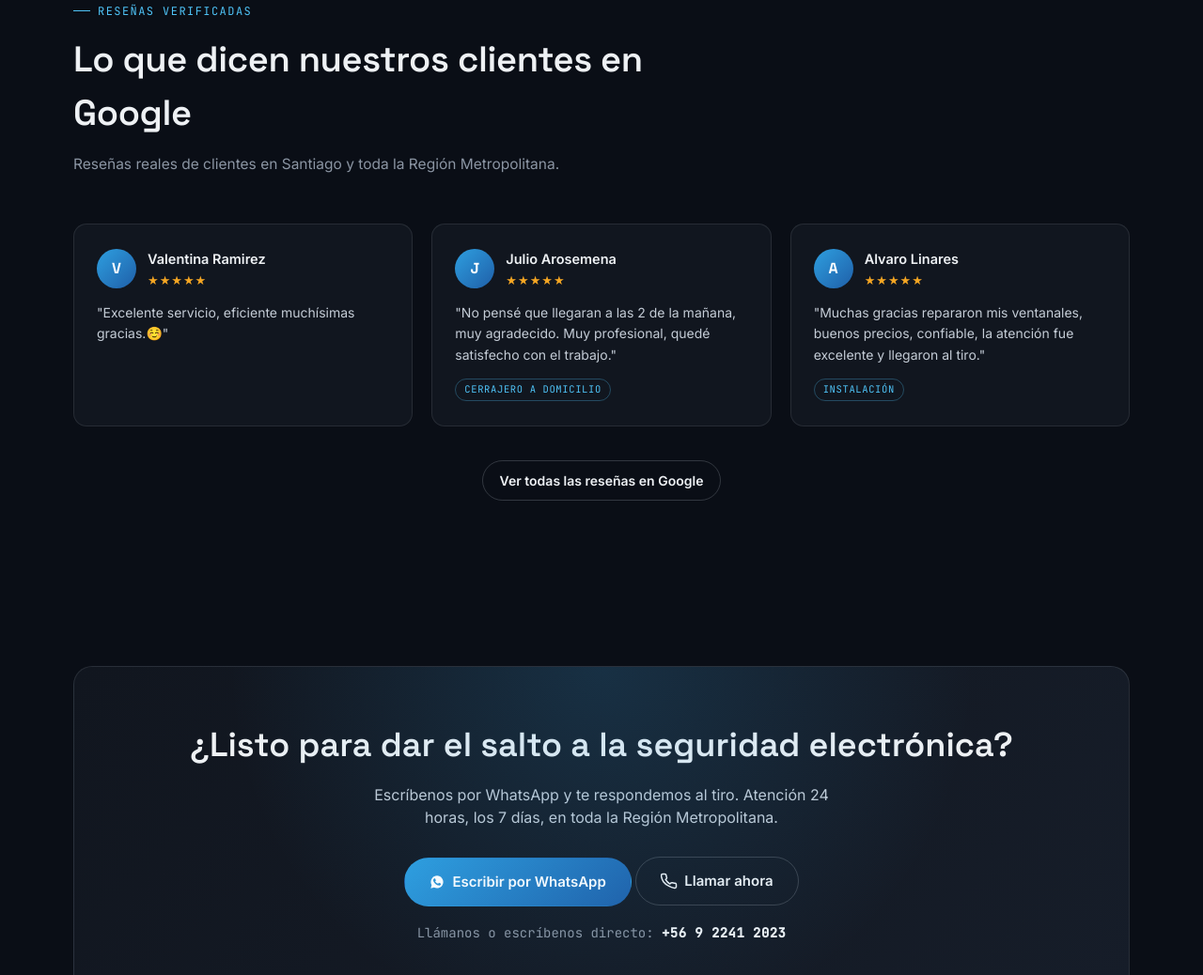
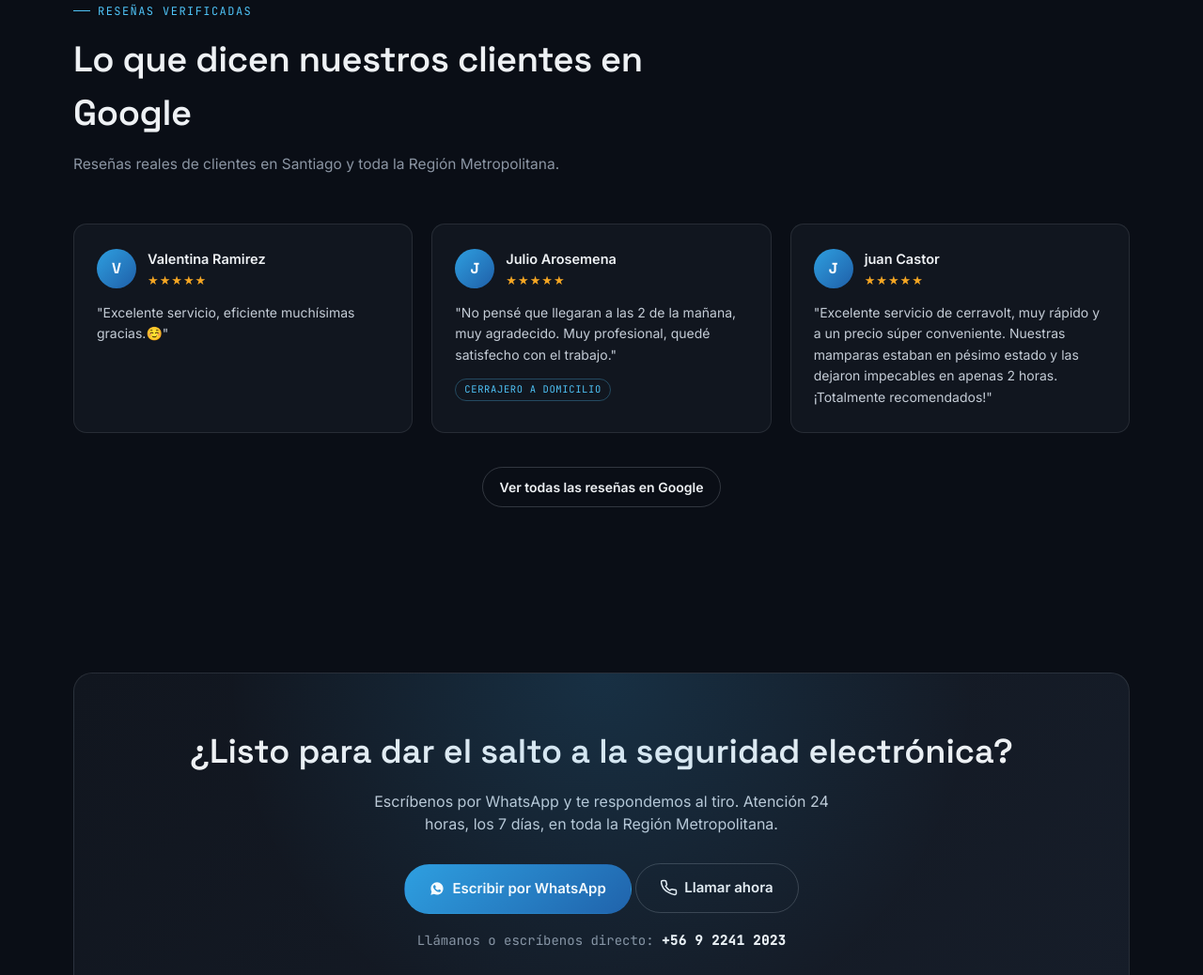
Before and after one commit to alvaro010101/cerravolt_web, a plain HTML site: page electricidad/index.html in a window 1280 px wide. Shown: the part 2983-4021 px from the top of the page at 94% size. Drawn offline with Linux system fonts and the light colour scheme.

Commit message:
Add juan Castor review to rotating pool
Co-Authored-By: Claude Sonnet 5.5 <noreply@anthropic.com>

```diff
--- a/electricidad/index.html
+++ b/electricidad/index.html
@@ -358,6 +358,16 @@ height="0" width="0" style="display:none;visibility:hidden"></iframe></noscript>
           </div>
           <p class="review-text">"¡Excelente experiencia con Cerravolt! Los contacté por una reparación urgente en la cerradura del acceso principal de nuestro cuartel, siendo 17 de septiembre casi a medianoche y respondieron rápidamente, llegaron en muy poco tiempo y solucionaron el problema. Además, se dieron el tiempo de explicarme lo ocurrido y orientarme respecto de otras mejoras y reparaciones que necesitaré realizar próximamente. Sin duda volveré a contactarlos para futuros trabajos y los recomiendo totalmente. ¡Muchas gracias por la excelente atención y por acudir tan rápido cuando los necesite!"</p>
         </div>
+        <div class="review-card">
+          <div class="review-head">
+            <div class="review-avatar">J</div>
+            <div>
+              <div class="review-name">juan Castor</div>
+              <div class="review-stars">★★★★★</div>
+            </div>
+          </div>
+          <p class="review-text">"Excelente servicio de cerravolt, muy rápido y a un precio súper conveniente. Nuestras mamparas estaban en pésimo estado y las dejaron impecables en apenas 2 horas. ¡Totalmente recomendados!"</p>
+        </div>
       </div>
       <script>
         (function(){
```
Also changed, not shown: index.html (+10 -0 lines), quicios-vidrios/index.html (+10 -0 lines).
